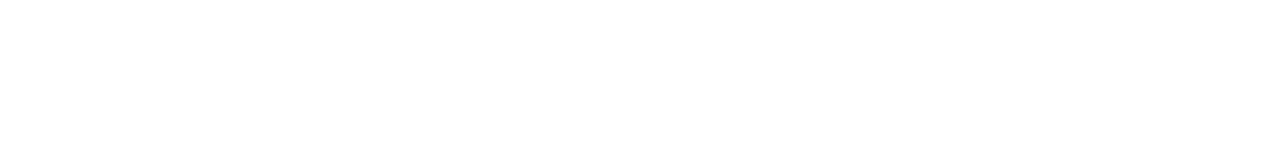
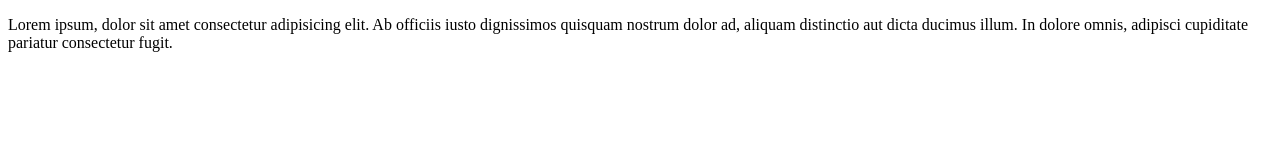
Before and after one commit to AlexanderDerevliov/Test-, a plain HTML site: page index.html in a window 1280 px wide. Drawn offline with Linux system fonts and the light colour scheme.

Commit message:
add: paragraph

```diff
--- a/index.html
+++ b/index.html
@@ -6,6 +6,6 @@
     <title>Document</title>
 </head>
 <body>
-
+    <p>Lorem ipsum, dolor sit amet consectetur adipisicing elit. Ab officiis iusto dignissimos quisquam nostrum dolor ad, aliquam distinctio aut dicta ducimus illum. In dolore omnis, adipisci cupiditate pariatur consectetur fugit.</p>
 </body>
 </html>
```
